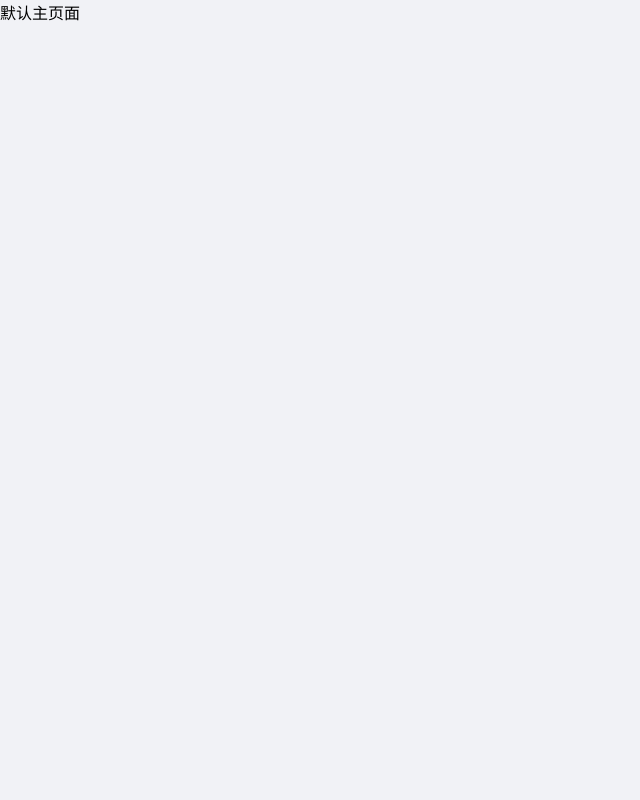
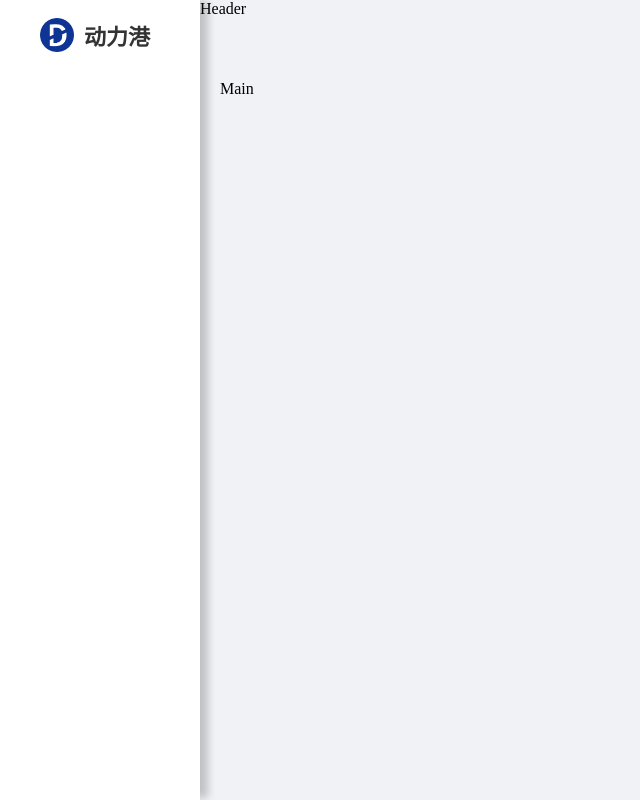
Before and after one commit to bilibiliztg/demo, a Vue app: page / in a window 1280 px wide. Shown: the whole page, without its empty margins (0-640 px from the left). Built offline with nearby package versions, Linux system fonts and the light colour scheme; sample sign-in values are in the browser's storage; the HTML template or start-up script is replaced by a standard one.

Commit message:
侧边栏菜单更新

```diff
--- a/env.d.ts
+++ b/env.d.ts
@@ -1,2 +1,7 @@
 /// <reference types="vite/client" />
 declare module "mockjs"
+declare module '*.vue' {
+    import { ComponentOptions } from 'vue'
+    const componentOptions: ComponentOptions
+    export default componentOptions
+  }
--- a/src/assets/style.less
+++ b/src/assets/style.less
@@ -31,3 +31,6 @@ body{
 ::-webkit-scrollbar{
     display: none;
 }
+::-webkit-scrollbar {
+    display: none;
+  }
--- /dev/null
+++ b/src/components/navMenu/NavMenu.vue
@@ -0,0 +1,48 @@
+<template>
+  <div class="logo">
+    <img :src="logo" width="34px" height="34px" />
+    <h1>动力港</h1>
+  </div>
+  <el-menu
+    active-text-color="#ffd04b"
+    background-color="#545c64"
+    class="el-menu-vertical-demo"
+    default-active="2"
+    text-color="#fff"
+  >
+    <nav-menu-item v-for="item in menuList" :key="item.id" :item="item"></nav-menu-item>
+  </el-menu>
+</template>
+
+<script setup lang="ts">
+import logo from '@/assets/logo.png'
+import NavMenuItem from './NavMenuItem.vue'
+import { useUserStore } from '@/stores/userStore'
+import { computed } from 'vue'
+
+const userStore = useUserStore()
+const menuList = computed(() => {
+  return userStore.menu
+})
+</script>
+
+<style lang="less" scoped>
+.logo {
+  display: flex;
+  justify-content: center;
+  height: 50px;
+  align-items: center;
+  padding: 10px 0;
+  img {
+    margin-left: -10px;
+  }
+  h1 {
+    color: #333;
+    margin-left: 10px;
+    font-size: 22px;
+  }
+}
+.el-menu {
+  border-right: none;
+}
+</style>
--- /dev/null
+++ b/src/components/navMenu/NavMenuItem.vue
@@ -0,0 +1,36 @@
+<template>
+    <el-sub-menu v-if="item.children" :index="item.url">
+        <template #title>
+            <el-icon>
+                <component :is="item.icon" />
+            </el-icon>
+            <span>{{ item.name }}</span>
+        </template>
+        <nav-menu-item v-for="child in item.children" :key="child.url" :item="child"></nav-menu-item>
+    </el-sub-menu>
+    <el-menu-item v-else :index="item.url">
+        <el-icon>
+            <component :is="item.icon" />
+        </el-icon>
+        <span>{{ item.name }}</span>
+    </el-menu-item>
+</template>
+
+<script  lang="ts">
+import { defineComponent } from 'vue';
+import type { PropType } from 'vue';
+import type { MenuItem as MenuItemType } from "@/types/user/index"; //这里换成@符号会有bug，先不换了
+export default defineComponent({
+    name: 'NavMenuItem', // 你可以给组件起一个名字
+    props: {
+        item: {
+            type: Object as PropType<MenuItemType>, //使用 TypeScript 的 PropType 来指定 item 的具体类型为 MenuItemType
+            required: true
+        }
+    }
+});
+</script>
+
+<style scoped>
+
+</style>
--- a/src/layouts/DefaultLayout.vue
+++ b/src/layouts/DefaultLayout.vue
@@ -1,13 +1,35 @@
 <template>
-    <div>
-        默认主页面
-    </div>
+    <div class="common-layout">
+    <el-container>
+      <el-aside width="200px">
+        <nav-menu> </nav-menu>
+      </el-aside>
+      <el-container>
+        <el-header>Header</el-header>
+        <el-main>Main</el-main>
+      </el-container>
+    </el-container>
+  </div>
 </template>
 
 <script setup lang="ts">
+import NavMenu from '@/components/navMenu/NavMenu.vue';
+
 
 </script>
 
-<style scoped>
+<style scoped lang="less">
+.el-aside{
+    height: 100vh;;
+    box-shadow: 10px 0 8px -2px rgba(0, 0, 0, 0.2);
+    background-color: white
+  }
+  .el-header{
+    padding: 0 !important
+  }
+  .el-main{
+    height: 80vh;
+    overflow: auto;
+  }
 
 </style>
--- a/src/views/LoginView.vue
+++ b/src/views/LoginView.vue
@@ -84,12 +84,6 @@ const submitForm = async (formEl: FormInstance | undefined) => {
       userStore.login(form.value).then(() => { // 登录成功后跳转到首页
         router.push("/")
       });
-    } else {
-      ElNotification({
-        title: 'Error',
-        message: '请输入正确的用户名或密码',
-        type: 'error',
-      })
     }
   })
 }
```
Also changed, not shown: src/types/user/index.ts (added, +8 -0 lines).
